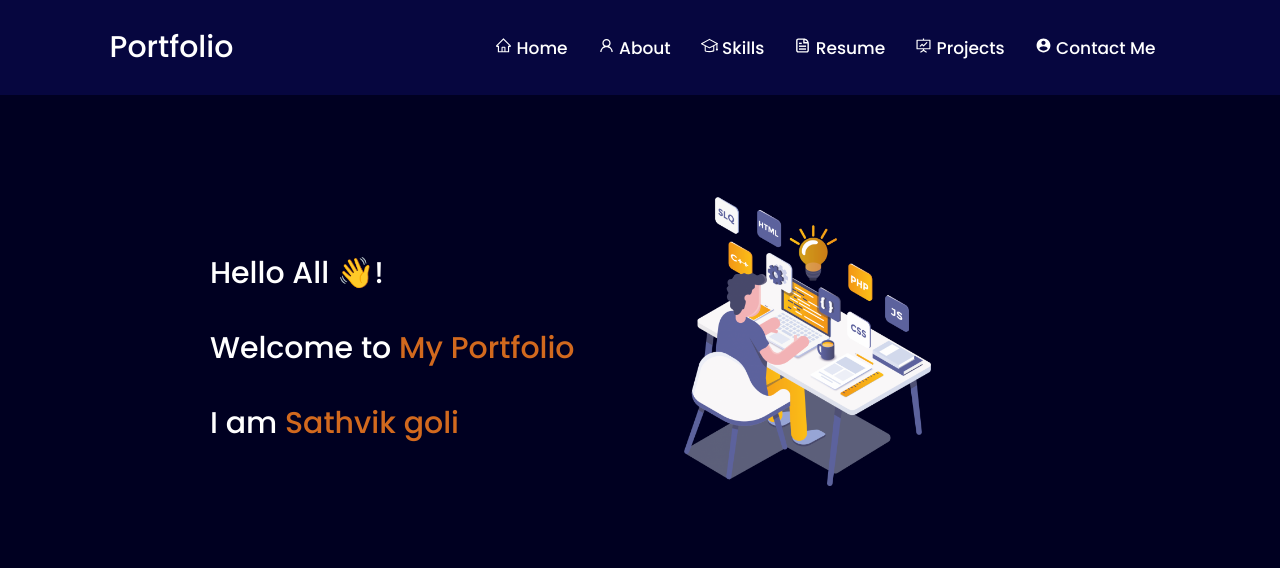
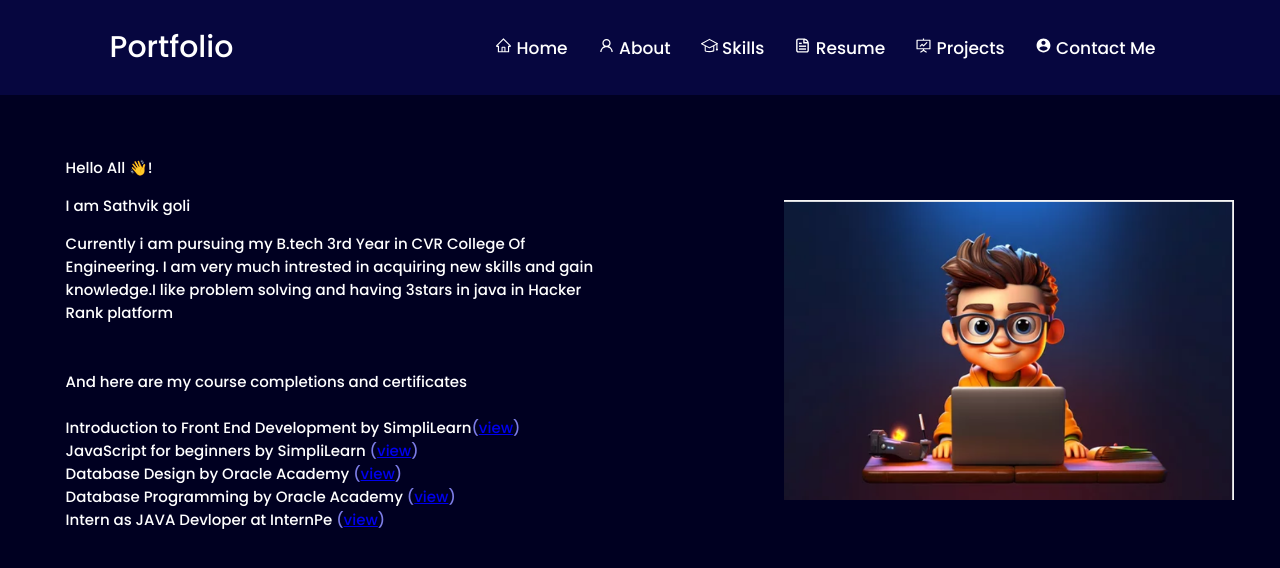
Before and after one commit to Sathvik1404/My-Portfolio, a website: page about.html in a window 1280 px wide. Drawn offline with Linux system fonts and the light colour scheme.

Commit message:
Update about.html

```diff
--- a/about.html
+++ b/about.html
@@ -203,6 +203,28 @@
                 margin-bottom: 0;
             }
         }
+
+        main {
+            display: flex;
+            flex-direction: row;
+            padding: 20px;
+            margin: 2%;
+        }
+
+        .second {
+            margin-top: 5%;
+        }
+
+        .first {
+            font-size: 15px;
+            padding-left: 20px;
+            padding-right: 15%;
+        }
+
+        .docu {
+            cursor: pointer;
+            color: rgb(125, 125, 231);
+        }
     </style>
 </head>
 
@@ -266,16 +288,25 @@
         </nav>
     </header>
     <main>
-        <section id="home" class="intro">
-            <div class="leftsection">
-                <p>Hello All &#128075;!<span class="name"></span></p>
-                <p>Welcome to <span class="clg">My Portfolio</span></p>
-                <p>I am <span class="clg">Sathvik goli</span></p>
-            </div>
-            <div class="rightsection">
-                <img src="dev1.png" alt="Developer image" height="50%" width="50%">
-            </div>
-        </section>
+        <div class="first">
+            <p>Hello All &#128075;!<span class="name"></span></p>
+            <p>I am <span class="clg">Sathvik goli</span></p>
+            <p>Currently i am pursuing my B.tech 3rd Year in CVR College Of Engineering.
+                I am very much intrested in acquiring new skills and gain knowledge.I like problem solving and having
+                3stars in java in Hacker Rank platform <br><br><br>
+                And here are my course completions and certificates <br><br>
+
+                Introduction to Front End Development by SimpliLearn<span class="docu">(<a
+                        href="frontend.png">view</a>)</span><br>
+                JavaScript for beginners by SimpliLearn <span class="docu">(<a
+                        href="javascript.png">view</a>)</span><br>
+                Database Design by Oracle Academy <span class="docu">(<a href="dd.png">view</a>)</span><br>
+                Database Programming by Oracle Academy <span class="docu">(<a href="dp.png">view</a>)</span><br>
+                Intern as JAVA Devloper at InternPe <span class="docu">(<a href="InternPe.jpeg">view</a>)</span>
+
+            </p>
+        </div>
+        <div class="second"><img src="about.png" alt="about" height="300px" width="450px"></div>
     </main>
 </body>
 
```
